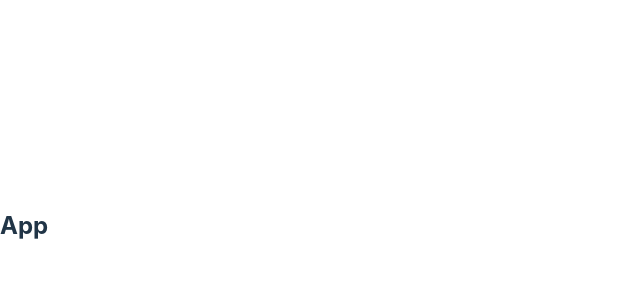
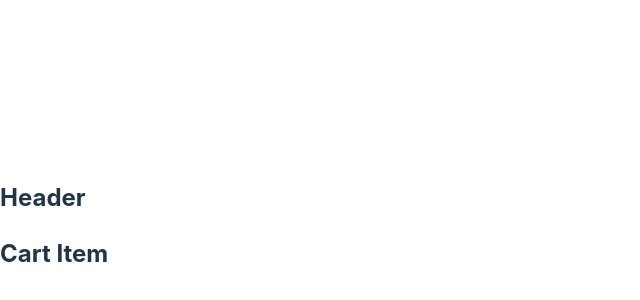
Before and after one commit to valenzsa/React-Shopping-Cart, a React (Vite) app: page / in a window 1280 px wide. Shown: the part 174-474 px from the top of the page, without its empty margins (0-640 px from the left). Built offline with nearby package versions, Linux system fonts and the light colour scheme.

Commit message:
Create CartContainer, CartItem and Header components

```diff
--- a/src/App.tsx
+++ b/src/App.tsx
@@ -1,5 +1,13 @@
+import CartContainer from "./components/CartContainer";
+import Header from "./components/Header";
+
 function App() {
-  return <h2>App</h2>;
+  return (
+    <>
+      <Header />
+      <CartContainer />
+    </>
+  );
 }
 
 export default App;
--- /dev/null
+++ b/src/components/CartContainer.tsx
@@ -0,0 +1,7 @@
+import CartItem from "./CartItem";
+
+const CartContainer = () => {
+  return <CartItem />;
+};
+
+export default CartContainer;
--- /dev/null
+++ b/src/components/CartItem.tsx
@@ -0,0 +1,5 @@
+const CartItem = () => {
+  return <h2>Cart Item</h2>;
+};
+
+export default CartItem;
--- /dev/null
+++ b/src/components/Header.tsx
@@ -0,0 +1,5 @@
+const Header = () => {
+  return <h2>Header</h2>;
+};
+
+export default Header;
```
